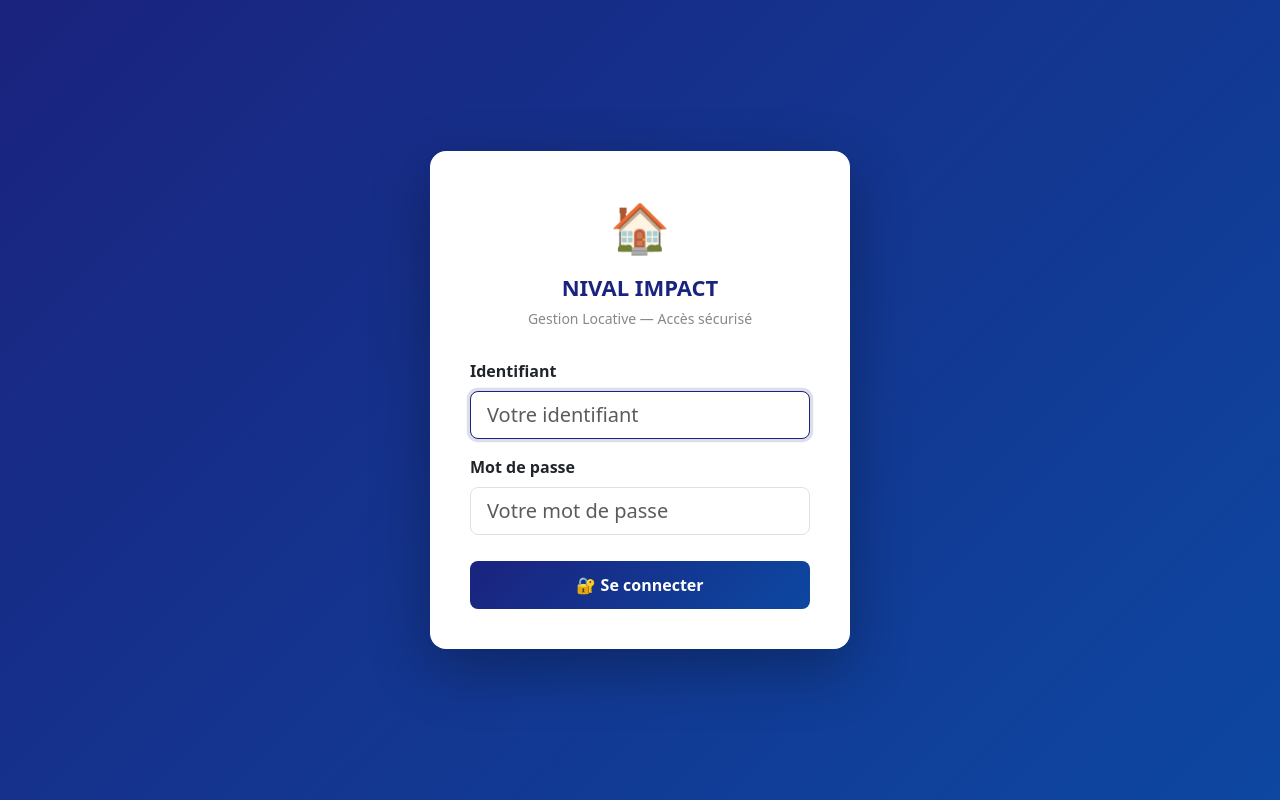
After one commit to jhounsoulin-bot/locative_app, a Django app: page /login/ in a window 1280 px wide. The commit adds this page. Run offline with Django 5.2, Linux system fonts and the light colour scheme.

Commit message:
feat: ajout AdminCompte, login, parametres

```diff
--- a/core/templates/core/accueil.html
+++ b/core/templates/core/accueil.html
@@ -18,7 +18,8 @@
     <button class="btn btn-success" data-bs-toggle="modal" data-bs-target="#modalProprietaire">➕ Ajouter un propriétaire</button>
     <button class="btn btn-primary" data-bs-toggle="modal" data-bs-target="#modalLocataire">➕ Ajouter un locataire</button>
     <button class="btn btn-warning" data-bs-toggle="modal" data-bs-target="#modalPaiement">💰 Enregistrer un paiement</button>
-</div>
+    <a href="{% url 'parametres' %}" class="btn btn-outline-secondary">⚙️ Paramètres</a>
+  </div>
 
 
 
--- /dev/null
+++ b/core/templates/core/login.html
@@ -0,0 +1,63 @@
+{% load static %}
+<!DOCTYPE html>
+<html lang="fr">
+<head>
+    <meta charset="UTF-8">
+    <title>NIVAL IMPACT - Connexion</title>
+    <link rel="stylesheet" href="https://cdn.jsdelivr.net/npm/bootstrap@5.3.2/dist/css/bootstrap.min.css">
+    <style>
+        body {
+            background: linear-gradient(135deg, #1a237e 0%, #0d47a1 100%);
+            min-height: 100vh;
+            display: flex;
+            align-items: center;
+            justify-content: center;
+        }
+        .login-card {
+            background: white;
+            border-radius: 16px;
+            padding: 40px;
+            width: 100%;
+            max-width: 420px;
+            box-shadow: 0 20px 60px rgba(0,0,0,0.3);
+        }
+        .login-logo { font-size: 48px; text-align: center; margin-bottom: 8px; }
+        .login-title { text-align: center; font-size: 22px; font-weight: bold; color: #1a237e; margin-bottom: 4px; }
+        .login-subtitle { text-align: center; color: #888; font-size: 14px; margin-bottom: 30px; }
+        .form-control:focus { border-color: #1a237e; box-shadow: 0 0 0 0.2rem rgba(26,35,126,0.15); }
+        .btn-login {
+            background: linear-gradient(135deg, #1a237e, #0d47a1);
+            border: none; color: white; width: 100%;
+            padding: 12px; border-radius: 8px;
+            font-size: 16px; font-weight: 600; margin-top: 10px;
+        }
+        .btn-login:hover { opacity: 0.9; color: white; }
+    </style>
+</head>
+<body>
+    <div class="login-card">
+        <div class="login-logo">🏠</div>
+        <div class="login-title">NIVAL IMPACT</div>
+        <div class="login-subtitle">Gestion Locative — Accès sécurisé</div>
+
+        {% for message in messages %}
+        <div class="alert alert-danger">❌ {{ message }}</div>
+        {% endfor %}
+
+        <form method="post">
+            {% csrf_token %}
+            <div class="mb-3">
+                <label class="form-label fw-semibold">Identifiant</label>
+                <input type="text" name="username" class="form-control form-control-lg"
+                       placeholder="Votre identifiant" autofocus required>
+            </div>
+            <div class="mb-3">
+                <label class="form-label fw-semibold">Mot de passe</label>
+                <input type="password" name="password" class="form-control form-control-lg"
+                       placeholder="Votre mot de passe" required>
+            </div>
+            <button type="submit" class="btn btn-login">🔐 Se connecter</button>
+        </form>
+    </div>
+</body>
+</html>
--- a/core/views.py
+++ b/core/views.py
@@ -9,6 +9,91 @@ from .forms import ProprietaireForm, LocataireForm, PaiementForm
 from django.views.decorators.cache import cache_page
 from django.db import IntegrityError
 from datetime import datetime
+from django.contrib import messages
+from .models import AdminCompte  # adapte selon ton app
+from functools import wraps
+
+
+def admin_required(view_func):
+    @wraps(view_func)
+    def wrapper(request, *args, **kwargs):
+        if not request.session.get('admin_connecte'):
+            return redirect('login')
+        return view_func(request, *args, **kwargs)
+    return wrapper
+
+def login_view(request):
+    if request.session.get('admin_connecte'):
+        return redirect('accueil')
+
+    if request.method == 'POST':
+        username = request.POST.get('username')
+        password = request.POST.get('password')
+
+        try:
+            compte = AdminCompte.objects.get(username=username)
+            if compte.check_password(password):
+                request.session['admin_connecte'] = True
+                request.session['admin_username'] = compte.username
+                request.session['admin_id'] = compte.id
+                return redirect('accueil')
+            else:
+                messages.error(request, "Mot de passe incorrect.")
+        except AdminCompte.DoesNotExist:
+            messages.error(request, "Identifiant introuvable.")
+
+    return render(request, 'core/login.html')
+
+
+def logout_view(request):
+    request.session.flush()
+    return redirect('login')
+
+
+def parametres_view(request):
+    if not request.session.get('admin_connecte'):
+        return redirect('login')
+
+    compte = AdminCompte.objects.get(id=request.session['admin_id'])
+    success = False
+    error = None
+
+    if request.method == 'POST':
+        action = request.POST.get('action')
+
+        if action == 'changer_username':
+            new_username = request.POST.get('new_username', '').strip()
+            if not new_username:
+                error = "Le nom d'utilisateur ne peut pas être vide."
+            elif AdminCompte.objects.filter(username=new_username).exclude(id=compte.id).exists():
+                error = "Ce nom d'utilisateur est déjà pris."
+            else:
+                compte.username = new_username
+                compte.save()
+                request.session['admin_username'] = new_username
+                success = True
+
+        elif action == 'changer_password':
+            ancien = request.POST.get('ancien_password', '')
+            nouveau = request.POST.get('nouveau_password', '')
+            confirmation = request.POST.get('confirmation_password', '')
+
+            if not compte.check_password(ancien):
+                error = "Ancien mot de passe incorrect."
+            elif len(nouveau) < 6:
+                error = "Le nouveau mot de passe doit avoir au moins 6 caractères."
+            elif nouveau != confirmation:
+                error = "Les mots de passe ne correspondent pas."
+            else:
+                compte.set_password(nouveau)
+                compte.save()
+                success = True
+
+    return render(request, 'core/parametres.html', {
+        'compte': compte,
+        'success': success,
+        'error': error,
+    })
 
 
 def dashboard(request):
@@ -257,7 +342,7 @@ def dashboard_pdf(request):
     return response
 
 
-
+@admin_required
 def accueil(request):
     mois = request.GET.get("mois")
 
--- a/locative_app/urls.py
+++ b/locative_app/urls.py
@@ -24,4 +24,7 @@ urlpatterns = [
     path("get-locataires/<int:proprietaire_id>/", views.get_locataires, name="get_locataires"),
     path("get-loyer/<int:locataire_id>/", views.get_loyer, name="get_loyer"),
     path('supprimer-paiement/<int:pk>/', views.supprimer_paiement, name='supprimer_paiement'),
+    path('login/', views.login_view, name='login'),
+    path('logout/', views.logout_view, name='logout'),
+    path('parametres/', views.parametres_view, name='parametres'),
 ]
```
Also changed, not shown: core/models.py (+18 -0 lines), core/templates/core/parametres.html (added, +86 -0 lines), core/migrations/0021_admincompte.py (added), db.sqlite3.
